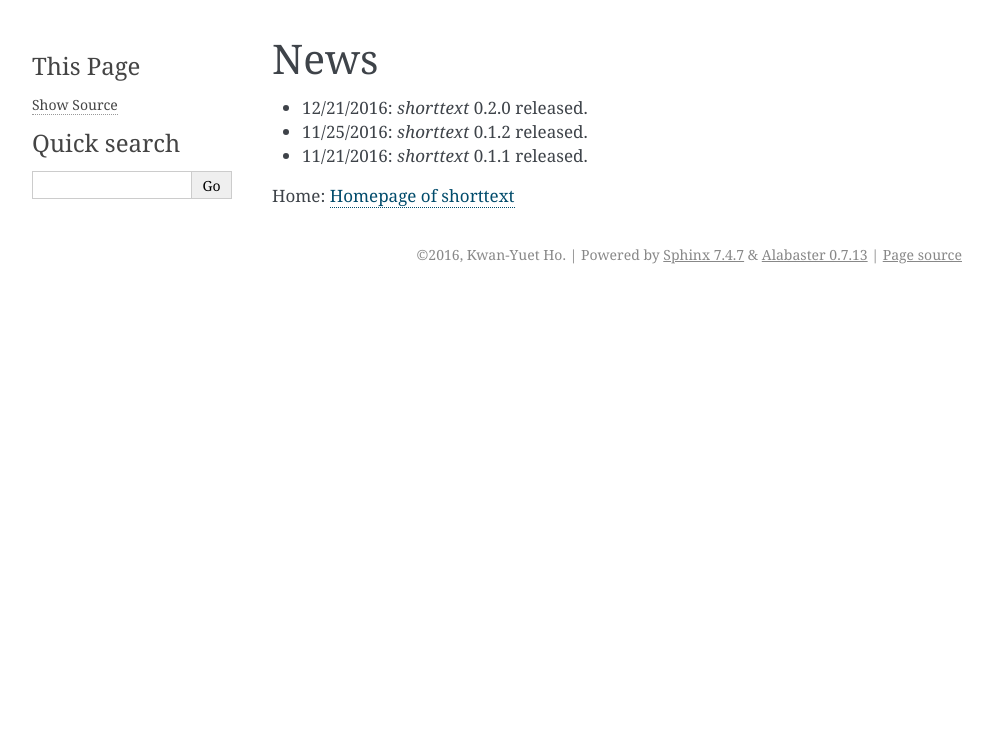
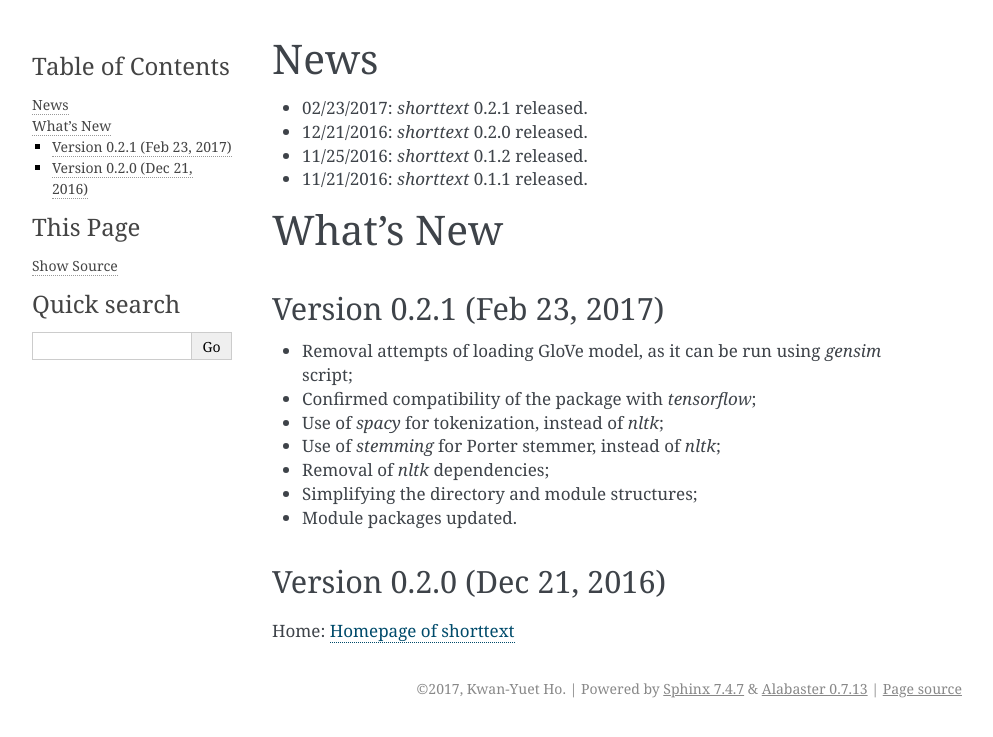
Before and after one commit to stephenhky/PyShortTextCategorization, a Sphinx documentation site: the page built from docs/news.rst, in a window 1280 px wide. Shown: the top 737 px of the page, without its empty margins (148-1141 px from the left). Built offline with Sphinx 7.4.7, drawn with Linux system fonts in a browser that asks for light colours.

Commit message:
Version 0.2.1 published. updated documentation. lazy loading for spaCy.

```diff
--- a/docs/conf.py
+++ b/docs/conf.py
@@ -61,7 +61,7 @@
 
 # General information about the project.
 project = u'shorttext'
-copyright = u'2016, Kwan-Yuet Ho'
+copyright = u'2017, Kwan-Yuet Ho'
 author = u'Kwan-Yuet Ho'
 
 # The version info for the project you're documenting, acts as replacement for
@@ -71,7 +71,7 @@
 # The short X.Y version.
 version = u'0.2'
 # The full version, including alpha/beta/rc tags.
-release = u'0.2.0'
+release = u'0.2.1'
 
 # The language for content autogenerated by Sphinx. Refer to documentation
 # for a list of supported languages.
--- a/docs/faq.rst
+++ b/docs/faq.rst
@@ -12,4 +12,9 @@
 Ans: Currently only Word2Vec is directly supported. However, you can
 convert GloVe models into Word2Vec models. See: :doc:`tutorial_wordembed` .
 
+3. Can this package work on Python 3?
+
+Ans: This package is written in Python 2.7. It is not guaranteed that the package works perfectly
+well in Python 3.
+
 Home: :doc:`index`
--- a/docs/news.rst
+++ b/docs/news.rst
@@ -1,8 +1,26 @@
 News
 ====
 
+* 02/23/2017: `shorttext` 0.2.1 released.
 * 12/21/2016: `shorttext` 0.2.0 released.
 * 11/25/2016: `shorttext` 0.1.2 released.
 * 11/21/2016: `shorttext` 0.1.1 released.
 
+What's New
+==========
+
+Version 0.2.1 (Feb 23, 2017)
+----------------------------
+
+* Removal attempts of loading GloVe model, as it can be run using `gensim` script;
+* Confirmed compatibility of the package with `tensorflow`;
+* Use of `spacy` for tokenization, instead of `nltk`;
+* Use of `stemming` for Porter stemmer, instead of `nltk`;
+* Removal of `nltk` dependencies;
+* Simplifying the directory and module structures;
+* Module packages updated.
+
+Version 0.2.0 (Dec 21, 2016)
+----------------------------
+
 Home: :doc:`index`
--- a/readthedocs/source/conf.py
+++ b/readthedocs/source/conf.py
@@ -50,7 +50,7 @@
 
 # General information about the project.
 project = u'shorttext'
-copyright = u'2016, Kwan-Yuet Ho'
+copyright = u'2017, Kwan-Yuet Ho'
 author = u'Kwan-Yuet Ho'
 
 # The version info for the project you're documenting, acts as replacement for
@@ -58,9 +58,9 @@
 # built documents.
 #
 # The short X.Y version.
-version = '0.1'
+version = '0.2'
 # The full version, including alpha/beta/rc tags.
-release = '0.1.3'
+release = '0.2.1'
 
 # The language for content autogenerated by Sphinx. Refer to documentation
 # for a list of supported languages.
```
Also changed, not shown: README.md (+7 -0 lines), UPCOMING.md (+0 -11 lines), 1 other file.
